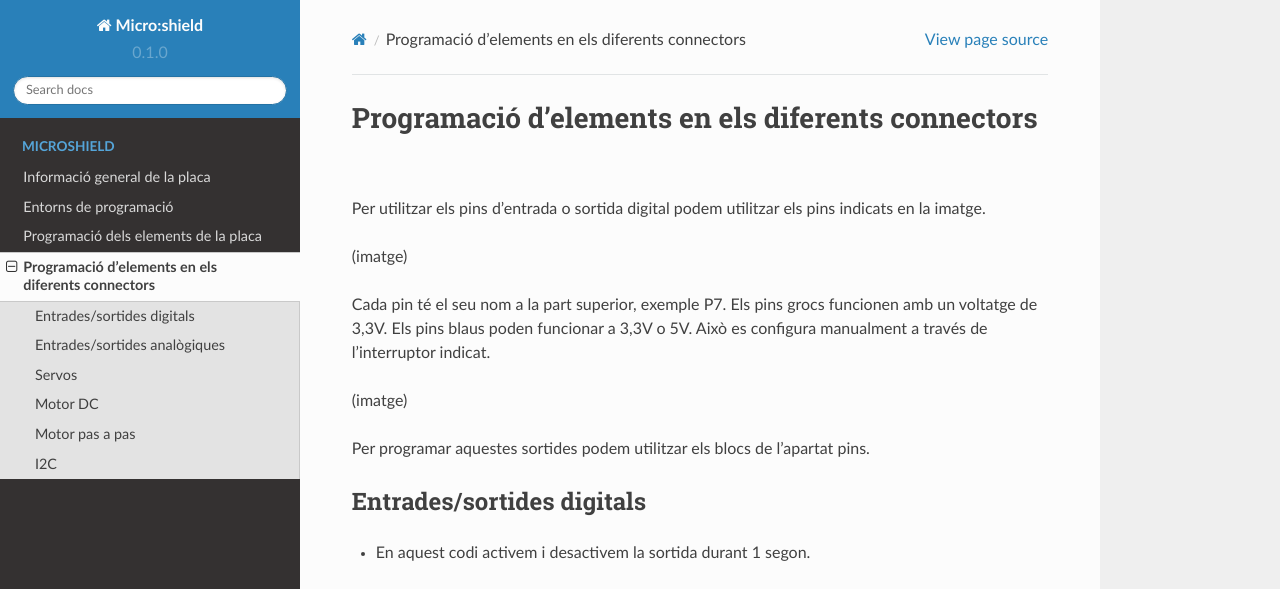
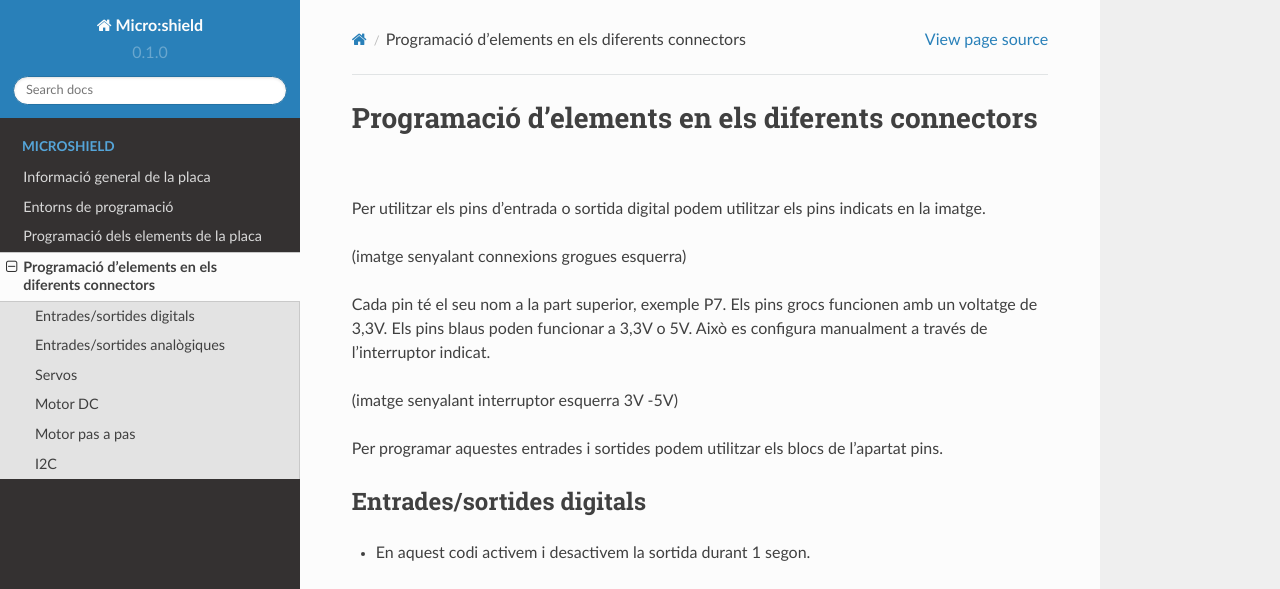
Before and after one commit to MakeAndLearn/micro-shield, a Sphinx documentation site: the page built from docs/source/microshield/programacioelementsexterns.rst, in a window 1280 px wide and 1400 px high. Shown: the top 589 px of the window. Built offline with Sphinx 7.4.7 and the Read the Docs theme 2.0.0, drawn with Linux system fonts in a browser that asks for light colours; some of the changed text lies outside the part shown; grey boxes are pictures that could not be loaded.

Commit message:
ACTUALITZACIÓ ELEMENTS EXTERNS

```diff
--- a/docs/source/microshield/programacioelementsexterns.rst
+++ b/docs/source/microshield/programacioelementsexterns.rst
@@ -3,85 +3,103 @@
 
 Per utilitzar els pins d'entrada o sortida digital podem utilitzar els pins indicats en la imatge.
 
-(imatge)
+(imatge senyalant connexions grogues esquerra)
 
 Cada pin té el seu nom a la part superior, exemple P7. Els pins grocs funcionen amb un voltatge de 3,3V. Els pins blaus poden funcionar a 3,3V o 5V. Això es configura manualment a través de l'interruptor indicat.
 
-(imatge)
+(imatge senyalant interruptor esquerra 3V -5V)
 
-Per programar aquestes sortides podem utilitzar els blocs de l'apartat pins.
+Per programar aquestes entrades i sortides podem utilitzar els blocs de l'apartat pins.
 
 Entrades/sortides digitals
 ------------
 
 - En aquest codi activem i desactivem la sortida durant 1 segon.
 
-(codi)
+.. raw:: html
+
+    <div style="position:relative;height:0;padding-bottom:70%;overflow:hidden;"><iframe style="position:absolute;top:0;left:0;width:100%;height:100%;" src="https://makecode.microbit.org/#pub:S52713-24227-22573-24867" frameborder="0" sandbox="allow-popups allow-forms allow-scripts allow-same-origin"></iframe></div>
 
 - En aquest  codi activem una sortida analògica en diferents valors. Cada valor està activat 1 segon.
 
-(codi)
+.. raw:: html
+
+    <div style="position:relative;height:0;padding-bottom:70%;overflow:hidden;"><iframe style="position:absolute;top:0;left:0;width:100%;height:100%;" src="https://makecode.microbit.org/#pub:S19670-31236-15943-66773" frameborder="0" sandbox="allow-popups allow-forms allow-scripts allow-same-origin"></iframe></div>
 
 Entrades/sortides analògiques
 ------------
 
 - En aquest codi es mostra la lectura digital del pin 4 per la matriu de leds de la micro:bit.
 
-(codi)
+.. raw:: html
+
+    <div style="position:relative;height:0;padding-bottom:70%;overflow:hidden;"><iframe style="position:absolute;top:0;left:0;width:100%;height:100%;" src="https://makecode.microbit.org/#pub:S49675-98734-36807-05767" frameborder="0" sandbox="allow-popups allow-forms allow-scripts allow-same-origin"></iframe></div>
 
 - En aquest codi es mostra la lectura analògica del pin X per la matriu de leds de la micro:bit.
 
-(codi)
+.. raw:: html
+
+    <div style="position:relative;height:0;padding-bottom:70%;overflow:hidden;"><iframe style="position:absolute;top:0;left:0;width:100%;height:100%;" src="https://makecode.microbit.org/#pub:S49961-50110-82631-10830" frameborder="0" sandbox="allow-popups allow-forms allow-scripts allow-same-origin"></iframe></div>
 
 Servos
 ------------
 
 Per utilitzar servos amb la placa micro:shield els connectarem als pins indicats en la imatge.
 
-(imatge)
+(imatge destacant carril gvs groc central)
 
 Els servos els podrem programar mitjançant els blocs de servo de l'apartat de pins o el bloc de servo de la llibreria micro:shield.
 
 - Programa de moviment del servo en 3 posicions utilitzant blocs de l'apartat pins.
 
-(codi)
+.. raw:: html
+
+    <div style="position:relative;height:0;padding-bottom:70%;overflow:hidden;"><iframe style="position:absolute;top:0;left:0;width:100%;height:100%;" src="https://makecode.microbit.org/#pub:S33456-86742-19084-67069" frameborder="0" sandbox="allow-popups allow-forms allow-scripts allow-same-origin"></iframe></div>
 
 - Programa de moviment del servo en 3 posicions utilitzant blocs de la llibreria microshield.
 
-(codi)
+.. raw:: html
+
+    <div style="position:relative;height:0;padding-bottom:70%;overflow:hidden;"><iframe style="position:absolute;top:0;left:0;width:100%;height:100%;" src="https://makecode.microbit.org/#pub:S44012-18279-39747-26306" frameborder="0" sandbox="allow-popups allow-forms allow-scripts allow-same-origin"></iframe></div>
 
 Motor DC
 ------------
 
 El motor DC es connecta a la microshield en els connectors indicats en la imatge.
 
-(imatge)
+(imatge indicant els connectors blaus de motor dc)
 
 La micros:shield disposa de quatre ports de M1 a M4 amb dos connectors etiquetats cada un amb els signes + o -. Els motors DC funcionen amb dos cables un negre i un vermell. Utilitzarem un tornavís pla per fixar els cables en el connector. Preferiblement, connectarem el cable vermell al connector amb el signe + i el cable negre en el connector amb el signe -.
 
-(video/giff)
+(video/giff connectant els cables)
 
 Per programar els motors haurem d'importar la llibreria de la micro:shield.
 
-- Programa per activar el motor en un sentit de gir
+- Programa per activar el motor M1 en un sentit de gir.
 
-(codi)
+.. raw:: html
 
-- Programa per aturar el motor.
+    <div style="position:relative;height:0;padding-bottom:70%;overflow:hidden;"><iframe style="position:absolute;top:0;left:0;width:100%;height:100%;" src="https://makecode.microbit.org/#pub:S47814-10736-83039-67625" frameborder="0" sandbox="allow-popups allow-forms allow-scripts allow-same-origin"></iframe></div>
 
-(codi)
 
-- Programa que activa el motor en un sentit de gir durant un segon, l'atura durant un segon i l'activa en l'altre sentit de gir durant un segon.
+- Programa per aturar el motor M1.
 
-(codi)
+.. raw:: html
 
+    <div style="position:relative;height:0;padding-bottom:70%;overflow:hidden;"><iframe style="position:absolute;top:0;left:0;width:100%;height:100%;" src="https://makecode.microbit.org/#pub:S15843-75792-68909-92857" frameborder="0" sandbox="allow-popups allow-forms allow-scripts allow-same-origin"></iframe></div>
+
+- Programa que activa el motor M1 en un sentit de gir durant un segon, l'atura durant un segon i l'activa en l'altre sentit de gir durant un segon.
+
+.. raw:: html
+
+    <div style="position:relative;height:0;padding-bottom:70%;overflow:hidden;"><iframe style="position:absolute;top:0;left:0;width:100%;height:100%;" src="https://makecode.microbit.org/#pub:S86504-64673-15200-58473" frameborder="0" sandbox="allow-popups allow-forms allow-scripts allow-same-origin"></iframe></div>
 
 Motor pas a pas
 ------------
 
 El motor pas a pas es connecta a la microshield en els connectors indicats en la imatge.
 
-(imatge)
+(imatge remarcant motors pas a pas)
 
 La micros:shield disposa de dos connectors de motor pas a pas.
 
@@ -89,17 +107,21 @@
 
 - Programa per fer girar el motor 90º.
 
-(codi)
+.. raw:: html
+
+    <div style="position:relative;height:0;padding-bottom:70%;overflow:hidden;"><iframe style="position:absolute;top:0;left:0;width:100%;height:100%;" src="https://makecode.microbit.org/#pub:S30004-38568-99007-75409" frameborder="0" sandbox="allow-popups allow-forms allow-scripts allow-same-origin"></iframe></div>
 
 - Programa per fer girar el motor 180 passos.
 
-(codi)
+.. raw:: html
+
+    <div style="position:relative;height:0;padding-bottom:70%;overflow:hidden;"><iframe style="position:absolute;top:0;left:0;width:100%;height:100%;" src="https://makecode.microbit.org/#pub:S70501-56596-65702-37383" frameborder="0" sandbox="allow-popups allow-forms allow-scripts allow-same-origin"></iframe></div>
 
 I2C
 ------------
 
 Els components I2C es poden connectar en els connectors indicats en la imatge.
 
-(imatge)
+(imatge remarcant connector I2C)
 
 Depenent del component utilitzat s'haurà d'importar la seva pròpia llibreria per poder programar-lo.
```
